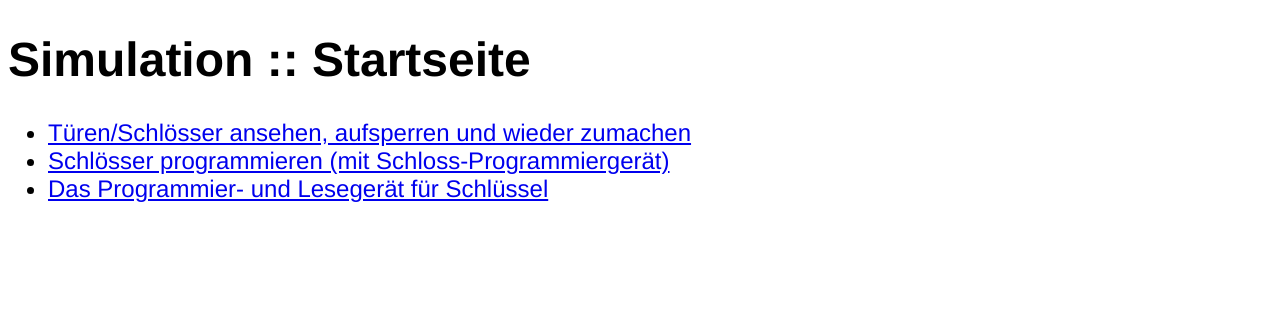
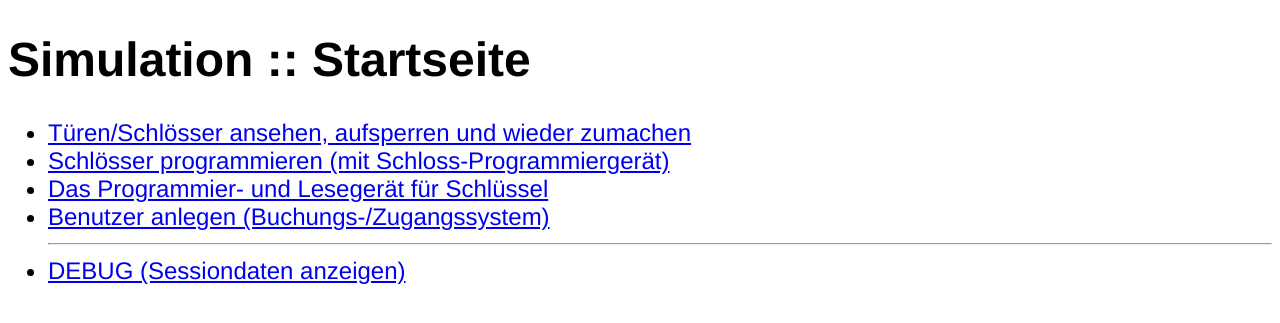
Before and after one commit to schoettl/sweng-projekt, a PHP site: page /sim/ in a window 1280 px wide. Shown: the top 323 px of the page. Run offline with PHP 8.4, Linux system fonts and the light colour scheme.

Commit message:
Link zum Zugangssystem

```diff
--- a/src/sim/index.php
+++ b/src/sim/index.php
@@ -11,6 +11,9 @@
             <li><a href="lock.php">Türen/Schlösser ansehen, aufsperren und wieder zumachen</a></li>
             <li><a href="lockprogr.php">Schlösser programmieren (mit Schloss-Programmiergerät)</a></li>
             <li><a href="keyprogr.php">Das Programmier- und Lesegerät für Schlüssel</a></li>
+            <li><a href="buchungssystem.php">Benutzer anlegen (Buchungs-/Zugangssystem)</a></li>
+			<hr>
+            <li><a href="debug">DEBUG (Sessiondaten anzeigen)</a></li>
         </ul>
     </body>
 </html>
```
